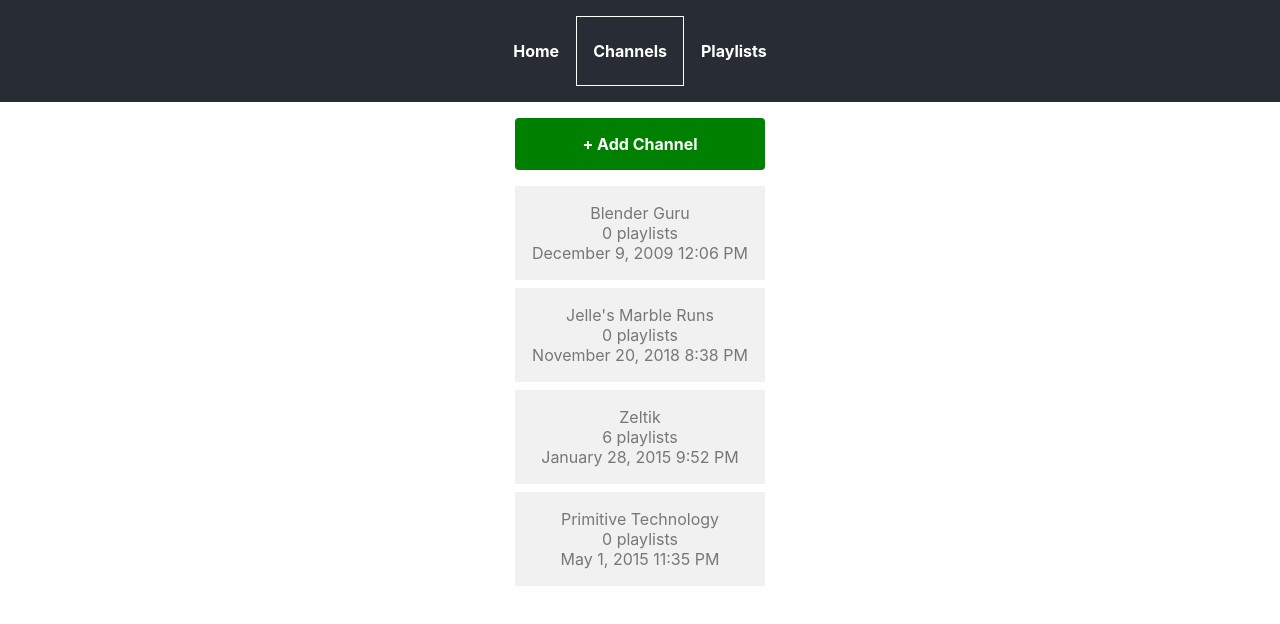
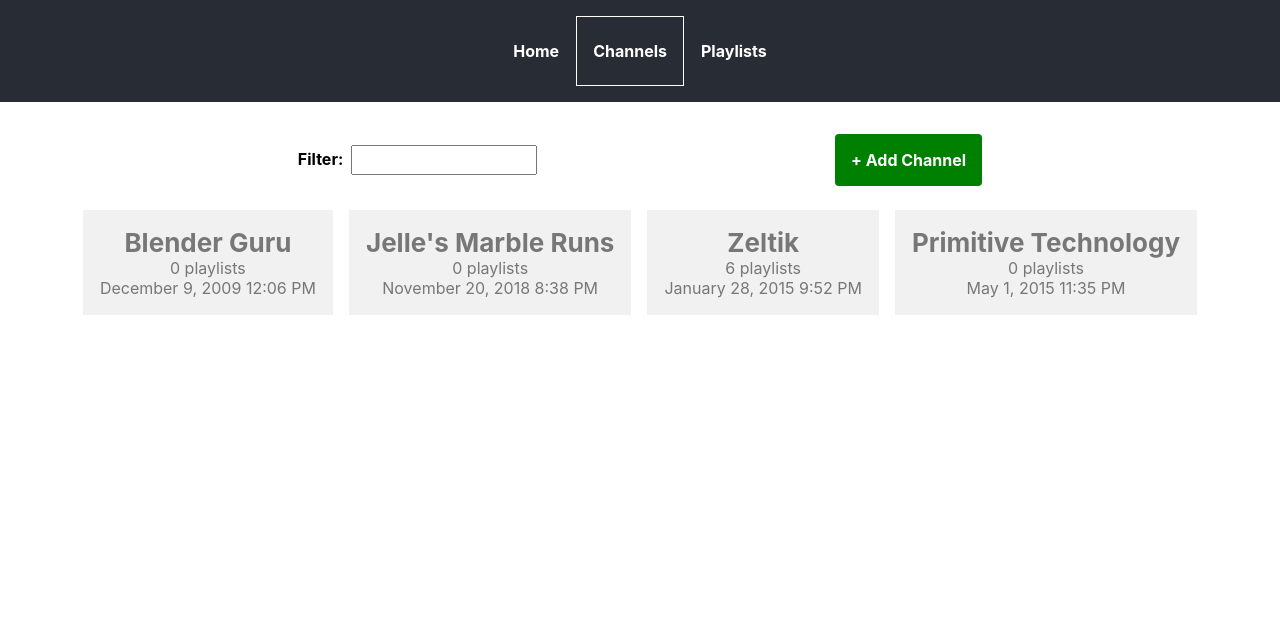
Before and after one commit to StevenC4/youtube-channel-downloader, a React app in the folder client/: page /channels in a window 1280 px wide. Shown: the top 624 px of the page. Built offline with nearby package versions, Linux system fonts and the light colour scheme.

Commit message:
Adding filter input

```diff
--- a/client/src/components/Channel/ChannelList.js
+++ b/client/src/components/Channel/ChannelList.js
@@ -5,21 +5,28 @@
 const ChannelList = props => {
 	const handleClick = _e => props.setModalOpenState(true, 'Select a channel to download');
 
+	// TODO: Sort channels by alphabetical order
 	return (
 		<div>
-			<nav className='channels'>
-				<div className='addChannelButton' onClick={handleClick}>+ Add Channel</div>
-				<ul>
+			<nav className='tile-container'>
+				<div className='utilities'>
+					<label>
+						Filter:
+						<input className='filter' type='text'></input>
+					</label>
+					<div className='addButton' onClick={handleClick}>+ Add Channel</div>
+				</div>
+				<div className='tiles'>
 					{props.channels.ids.map(channelId =>
-						<li key={channelId} className='channelInfoBox'>
+						<div key={channelId} className='tile'>
 							<NavLink to={`${props.match.url}/${channelId}`}>
-								<div className='channelName'>{props.channels.byId[channelId].name}</div>
+								<div className='title'>{props.channels.byId[channelId].name}</div>
 								<div className='channelPublished'>{props.channels.byId[channelId].playlistIds.length} playlist{props.channels.byId[channelId].playlistIds.length === 1 ? '' : 's'}</div>
 								<div className='channelPublished'>{moment.unix(props.channels.byId[channelId].published).format('LLL')}</div>
 							</NavLink>
-						</li>
+						</div>
 					)}
-				</ul>
+				</div>
 			</nav>
 		</div>
 	);
--- a/client/src/components/Channel/Channels.js
+++ b/client/src/components/Channel/Channels.js
@@ -5,6 +5,7 @@
 import Playlists from '../Playlist/Playlists';
 
 const Channels = props => {
+
   return (
     <div>
       <Route path={`${props.match.path}/:channelId`} exact render={
--- a/client/src/components/Playlist/PlaylistList.js
+++ b/client/src/components/Playlist/PlaylistList.js
@@ -7,19 +7,21 @@
 
 	return (
 		<div>
-			<nav className='channels'>
-				<div className='addChannelButton' onClick={handleClick}>+ Add Playlist</div>
-				<ul>
+			<nav className='tile-container'>
+				<div className='utilities'>
+					<div className='addButton' onClick={handleClick}>+ Add Playlist</div>
+				</div>
+				<div className='tiles'>
 					{props.playlists.ids.map(playlistId =>
-						<li key={playlistId} className='channelInfoBox'>
+						<div key={playlistId} className='tile'>
 							<NavLink to={`${props.match.url}/${playlistId}`}>
-								<div className='channelName'>{props.playlists.byId[playlistId].title}</div>
+								<div className='title'>{props.playlists.byId[playlistId].title}</div>
 								<div className='channelPublished'>{props.playlists.byId[playlistId].videoIds.length} video{props.playlists.byId[playlistId].videoIds.length === 1 ? '' : 's'}</div>
 								<div className='channelPublished'>{moment(props.playlists.byId[playlistId].published).format('LLL')}</div>
 							</NavLink>
-						</li>
+						</div>
 					)}
-				</ul>
+				</div>
 			</nav>
 		</div>
 	);
--- a/client/src/style/App.scss
+++ b/client/src/style/App.scss
@@ -1,12 +1,33 @@
 .App {
   text-align: center;
 
+  a {
+    text-decoration: none;
+  }
+
   nav {
-    &.channels {
-      width: fit-content;
+    &.tile-container {
       margin: 0 auto;
+      display: flex;
+      flex-direction: column;
+      align-items: center;
 
-      .addChannelButton {
+      .utilities {
+        display: flex;
+        align-items: center;
+        justify-content: space-evenly;
+        width: 100%;
+
+        label {
+          font-weight: bold;
+          input.filter {
+            margin-left: 8px;
+            height: 24px;
+            width: 178px;
+          }
+        }
+
+        .addButton {
           padding: 16px;
           margin: 16px 0;
           background-color: green;
@@ -14,6 +35,7 @@
           color: white;
           font-weight: bold;
           cursor: pointer;
+          width: fit-content;
 
           &:hover {
             background-color: darkgreen;
@@ -21,40 +43,37 @@
         }
       }
 
-    ul {
-      list-style: none;
+      div.tiles {
         margin: 0;
         padding: 0;
+        display: flex;
+        flex-wrap: wrap;
 
-      li {
-        &.channelInfoBox a {
-          margin: 8px 0 0 0;
-          padding: 16px;
-          border: 1px solid transparent;
-          display: flex;
-          flex-direction: column;
+        div.tile {
           background-color: #f1f1f1;
           color: #777;
-        }
+          margin: 8px;
+          border: 1px solid transparent;
+          width: fit-content;
 
-        &.channelInfoBox:hover a {
+          &:hover {
             background-color: #ddd;
             color: #555;
           }
 
-        &.channelInfoBox:first-of-type a {
-          margin: 0;
-        }
-
           a {
-          text-decoration: none;
+            padding: 16px;
+            display: flex;
+            flex-direction: column;
+            color: inherit;
             cursor: pointer;
           }
         }
 
-      .App nav ul li.channelInfoBox .channelName {
-        font-size: calc(16px + 2vmin);
+        .title {
+          font-size: calc(10px + 2vmin);
           font-weight: bold;
+        }
       }
     }
   }
```
Lines whose indentation alone changed are shown as unchanged.
